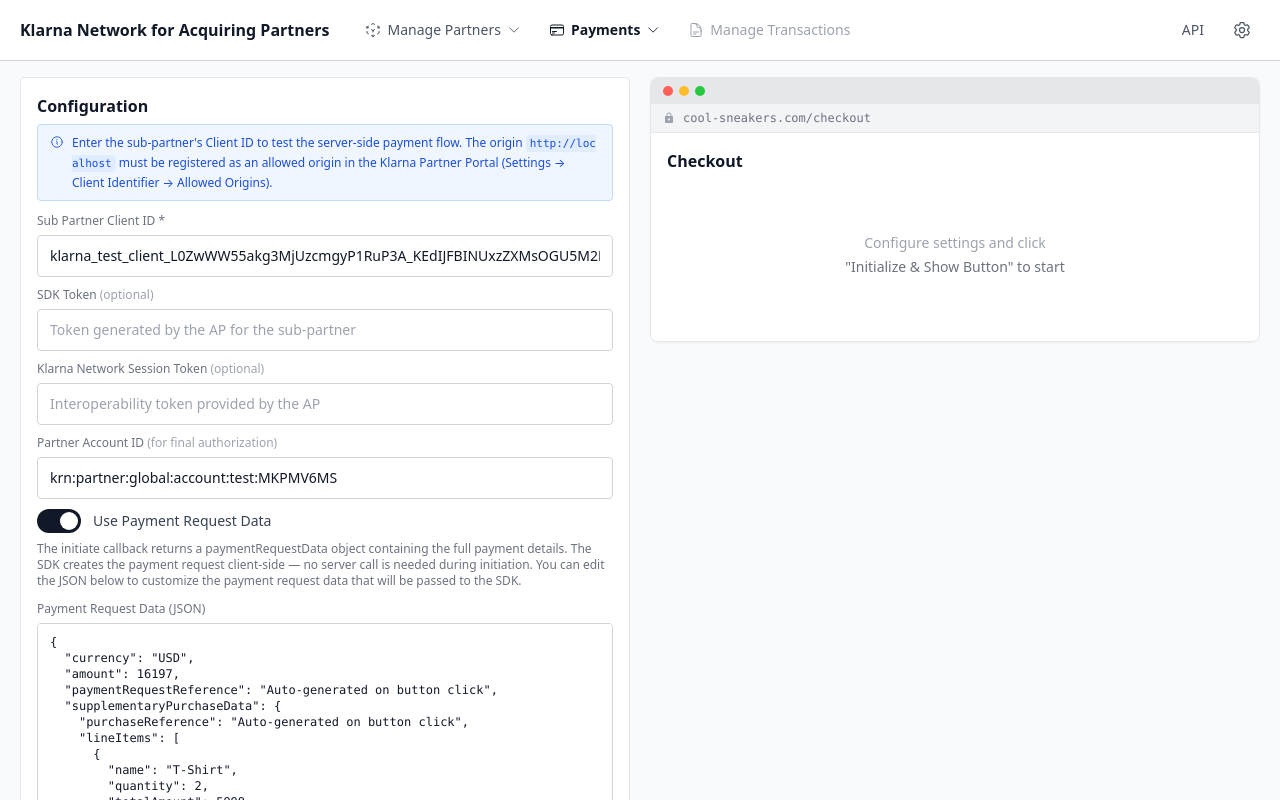
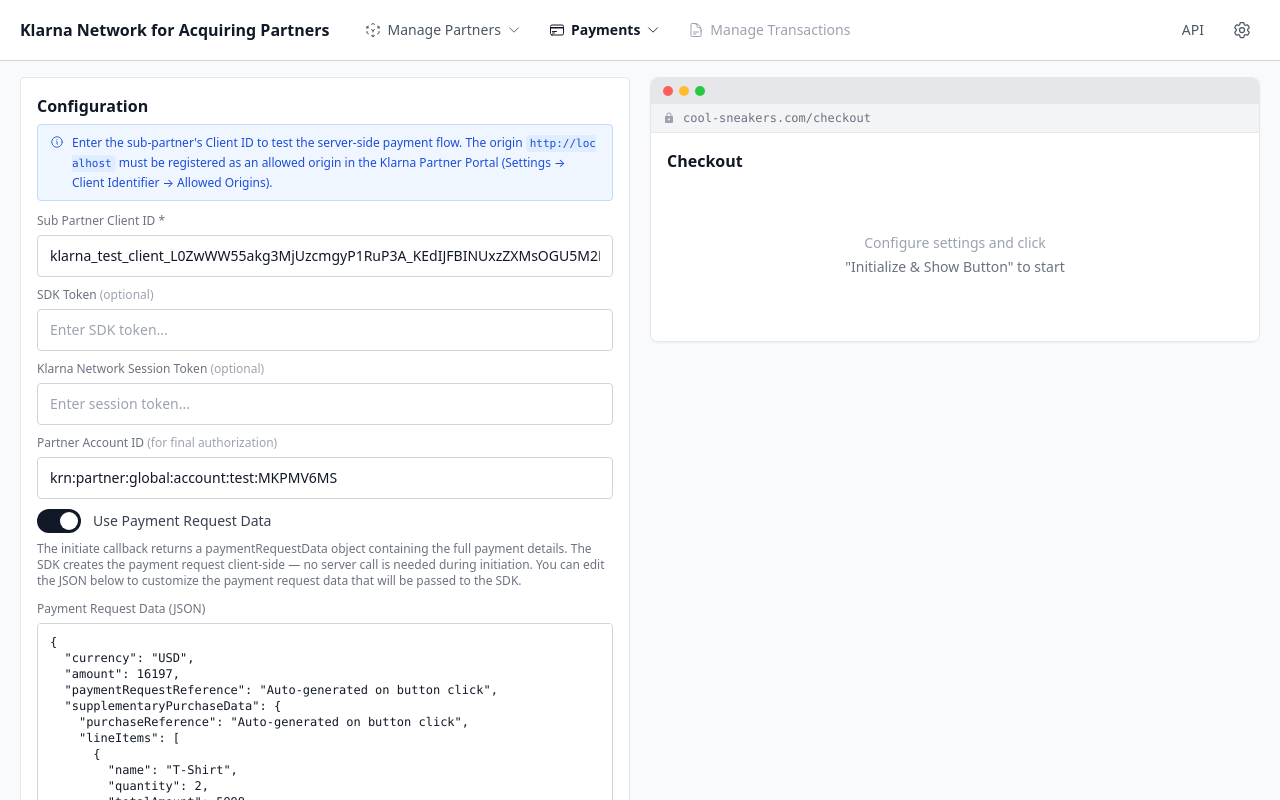
Before and after one commit to thejinghao/kn-ap, a Next.js app: page /server-side in a window 1280 px wide. Shown: the top 800 px of the page. Built offline with nearby package versions, Linux system fonts and the light colour scheme.

Commit message:
Replace misleading placeholder text in server-side config inputs

```diff
--- a/app/server-side/page.tsx
+++ b/app/server-side/page.tsx
@@ -864,7 +864,7 @@
                 id="sdk-token"
                 type="text"
                 className={inputClasses}
-                placeholder="Token generated by the AP for the sub-partner"
+                placeholder="Enter SDK token..."
                 value={sdkToken}
                 onChange={(e) => setSdkToken(e.target.value)}
                 disabled={flowState !== 'IDLE' && flowState !== 'ERROR'}
@@ -877,7 +877,7 @@
                 id="session-token"
                 type="text"
                 className={inputClasses}
-                placeholder="Interoperability token provided by the AP"
+                placeholder="Enter session token..."
                 value={sessionToken}
                 onChange={(e) => setSessionToken(e.target.value)}
                 disabled={flowState !== 'IDLE' && flowState !== 'ERROR'}
```
